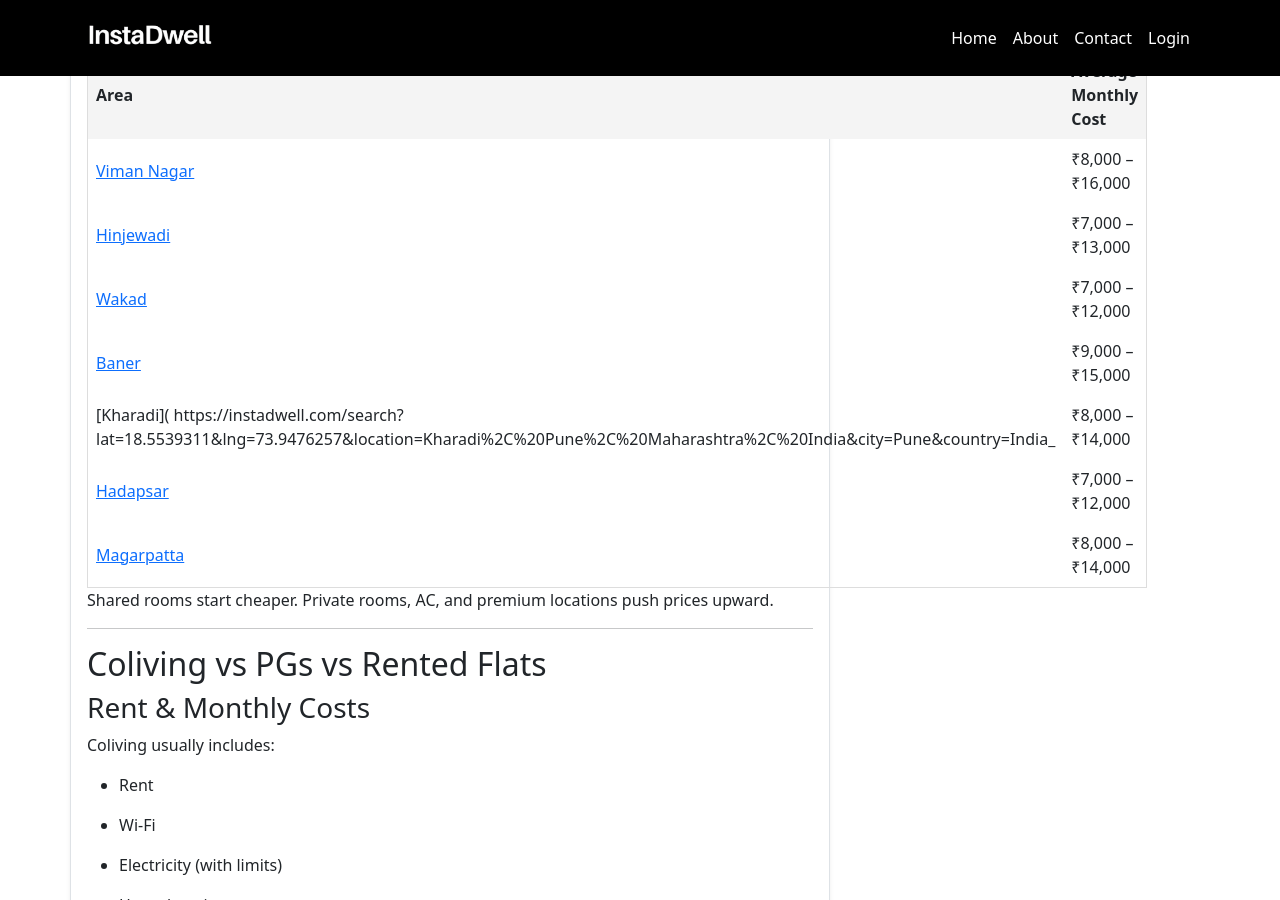
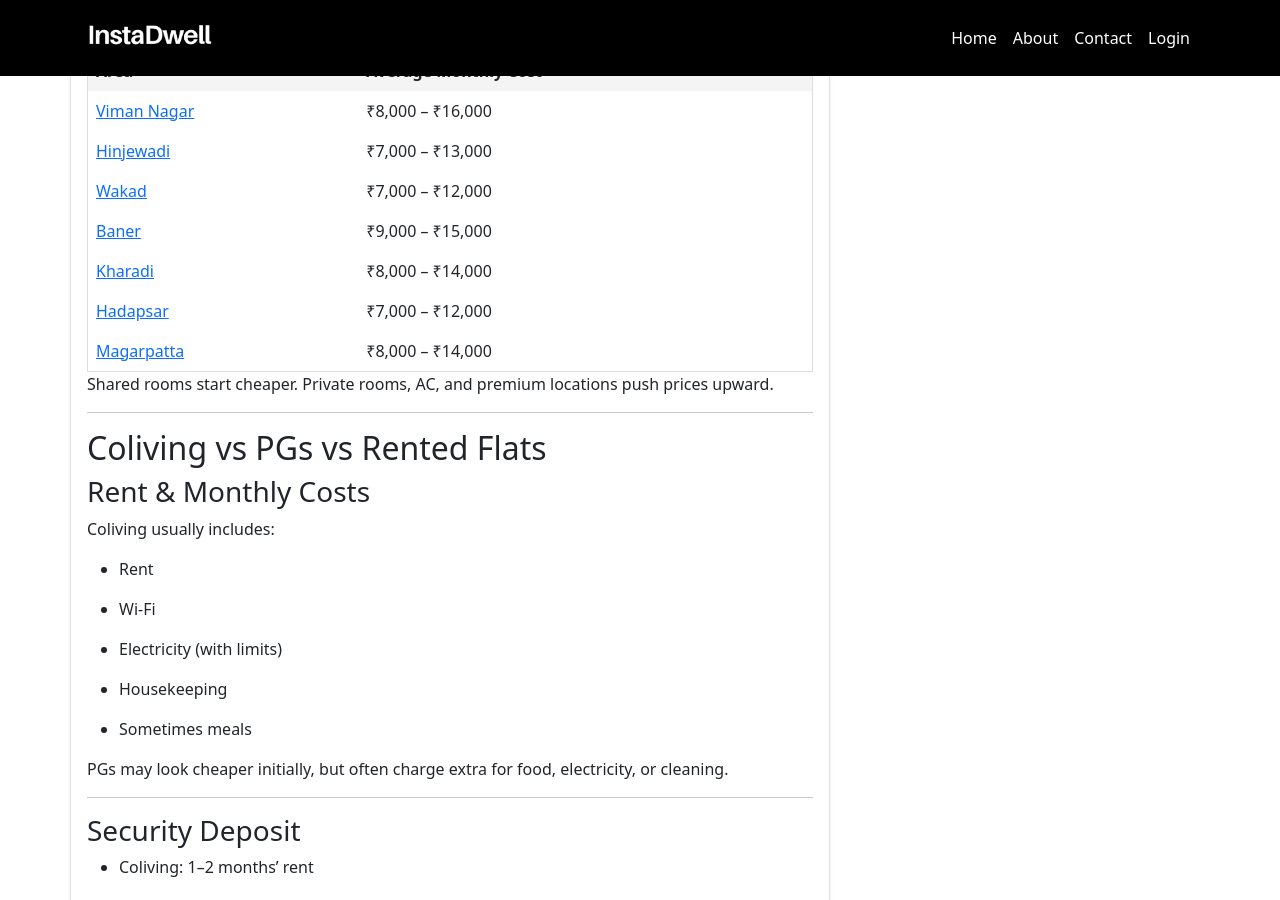
Before and after one commit to instadw/instadwell-blog, a Jekyll site: the page built from _posts/2025-12-31-coliving-in-pune-compare-areas-pgs-and-costs.md, in a window 1280 px wide and 900 px high, scrolled down 1774 px. Built offline with Jekyll 4.4.1, drawn with Linux system fonts in a browser that asks for light colours; some of the changed lines change nothing that is shown.

Commit message:
Update 2025-12-31-coliving-in-pune-compare-areas-pgs-and-costs.md

```diff
--- a/_posts/2025-12-31-coliving-in-pune-compare-areas-pgs-and-costs.md
+++ b/_posts/2025-12-31-coliving-in-pune-compare-areas-pgs-and-costs.md
@@ -60,15 +60,15 @@
 
 The prices below reflect managed / branded coliving spaces, not local PGs.
 
-| Area        | Average Monthly Cost |
-| ----------- | -------------------- |
-| [Viman Nagar](https://instadwell.com/search?lat=18.5678553&lng=73.9143637&location=Viman%20Nagar%2C%20Pune%2C%20Maharashtra%2C%20India&city=Pune&country=India) | ₹8,000 – ₹16,000     |
-| [Hinjewadi](https://instadwell.com/search?lat=18.5912716&lng=73.73890899999999&location=Hinjawadi%2C%20Pune%2C%20Pimpri-Chinchwad%2C%20Maharashtra%2C%20India&city=Pune&country=India)   | ₹7,000 – ₹13,000     |
-| [Wakad](https://instadwell.com/search?lat=18.5869809&lng=73.7591762&location=Wakad%20Brg%2C%20Patil%20Nagar%2C%20Balewadi%2C%20Pune%2C%20Maharashtra%2C%20India&city=Pune&country=India)       | ₹7,000 – ₹12,000     |
-| [Baner](https://instadwell.com/search?lat=18.5642452&lng=73.7768511&location=Baner%2C%20Pune%2C%20Maharashtra%2C%20India&city=Pune&country=India)       | ₹9,000 – ₹15,000     |
-| [Kharadi]( https://instadwell.com/search?lat=18.5539311&lng=73.9476257&location=Kharadi%2C%20Pune%2C%20Maharashtra%2C%20India&city=Pune&country=India_    | ₹8,000 – ₹14,000     |
-| [Hadapsar](https://instadwell.com/search?lat=18.508934&lng=73.92591019999999&location=Hadapsar%2C%20Pune%2C%20Maharashtra%2C%20India&city=Pune&country=India)    | ₹7,000 – ₹12,000     |
-| [Magarpatta](https://instadwell.com/search?lat=18.5158057&lng=73.9271644&location=Magarpatta%2C%20Hadapsar%2C%20Pune%2C%20Maharashtra%2C%20India&city=Pune&country=India)  | ₹8,000 – ₹14,000     |
+| Area                                                                                                                                                                                     | Average Monthly Cost |
+| ---------------------------------------------------------------------------------------------------------------------------------------------------------------------------------------- | -------------------- |
+| [Viman Nagar](https://instadwell.com/search?lat=18.5678553&lng=73.9143637&location=Viman%20Nagar%2C%20Pune%2C%20Maharashtra%2C%20India&city=Pune&country=India)                          | ₹8,000 – ₹16,000     |
+| [Hinjewadi](https://instadwell.com/search?lat=18.5912716&lng=73.738909&location=Hinjawadi%2C%20Pune%2C%20Pimpri-Chinchwad%2C%20Maharashtra%2C%20India&city=Pune&country=India)           | ₹7,000 – ₹13,000     |
+| [Wakad](https://instadwell.com/search?lat=18.5869809&lng=73.7591762&location=Wakad%20Brg%2C%20Patil%20Nagar%2C%20Balewadi%2C%20Pune%2C%20Maharashtra%2C%20India&city=Pune&country=India) | ₹7,000 – ₹12,000     |
+| [Baner](https://instadwell.com/search?lat=18.5642452&lng=73.7768511&location=Baner%2C%20Pune%2C%20Maharashtra%2C%20India&city=Pune&country=India)                                        | ₹9,000 – ₹15,000     |
+| [Kharadi](https://instadwell.com/search?lat=18.5539311&lng=73.9476257&location=Kharadi%2C%20Pune%2C%20Maharashtra%2C%20India&city=Pune&country=India)                                    | ₹8,000 – ₹14,000     |
+| [Hadapsar](https://instadwell.com/search?lat=18.508934&lng=73.9259102&location=Hadapsar%2C%20Pune%2C%20Maharashtra%2C%20India&city=Pune&country=India)                                   | ₹7,000 – ₹12,000     |
+| [Magarpatta](https://instadwell.com/search?lat=18.5158057&lng=73.9271644&location=Magarpatta%2C%20Hadapsar%2C%20Pune%2C%20Maharashtra%2C%20India&city=Pune&country=India)                | ₹8,000 – ₹14,000     |
 
 Shared rooms start cheaper. Private rooms, AC, and premium locations push prices upward.
 
```
